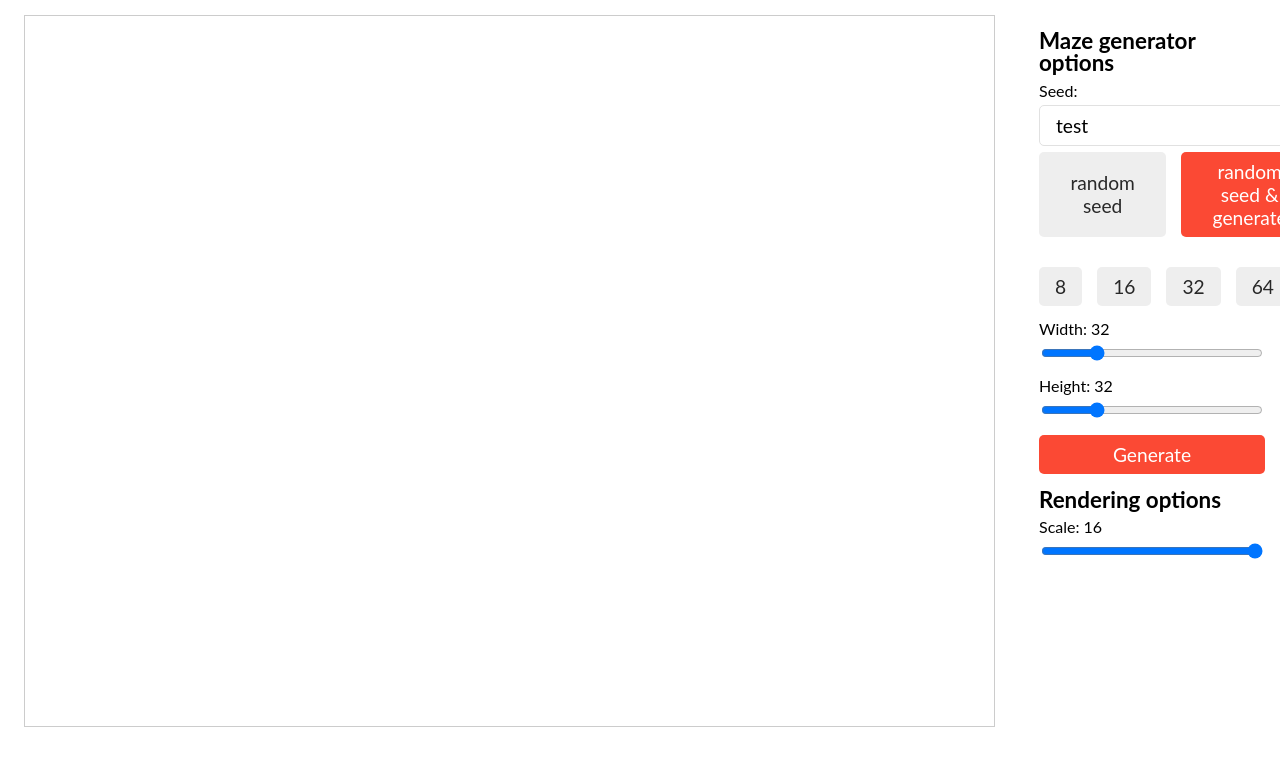
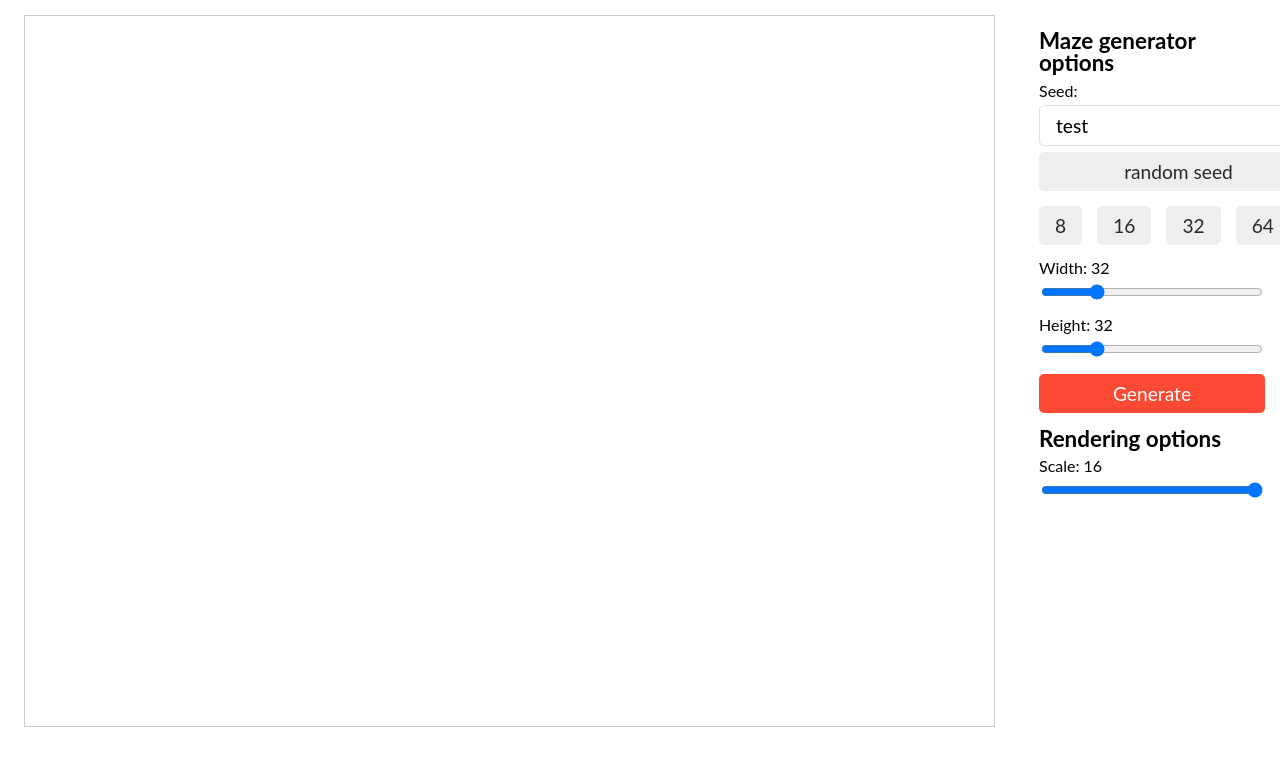
Before and after one commit to liptun/maze-generator, a React (Create React App) app: page / in a window 1280 px wide. Shown: the top 766 px of the page. Built offline with nearby package versions, Linux system fonts and the light colour scheme.

Commit message:
remove random seed and generate

```diff
--- a/src/components/MazeGeneratorApp.tsx
+++ b/src/components/MazeGeneratorApp.tsx
@@ -156,12 +156,6 @@ const MazeGeneratorApp: FC = () => {
     setIsGenerating(false);
   }, [seed, width, height]);
 
-  const onRandomSeedAndGenerateHandle = useCallback(() => {
-    onRandomSeedHandle();
-    onGenerateHandle();
-  }, [onGenerateHandle, onRandomSeedHandle]);
-
-
   return (
     <Wrapper>
       <MazeWrapper ref={wrapperRef}>
@@ -177,15 +171,7 @@ const MazeGeneratorApp: FC = () => {
         <InputWrapper>
           <label>Seed:</label>
           <Input value={seed} onChange={(e) => setSeed(e.target.value)} />
-          <InputWrapperHorizontal>
-            <Button onClick={() => onRandomSeedHandle()}>random seed</Button>
-            <GenerateButton
-              onClick={() => onRandomSeedAndGenerateHandle()}
-              disabled={isGenerating}
-            >
-              random seed & generate
-            </GenerateButton>
-          </InputWrapperHorizontal>
+          <Button onClick={() => onRandomSeedHandle()}>random seed</Button>
         </InputWrapper>
         <InputWrapperHorizontal>
           <Button
```
